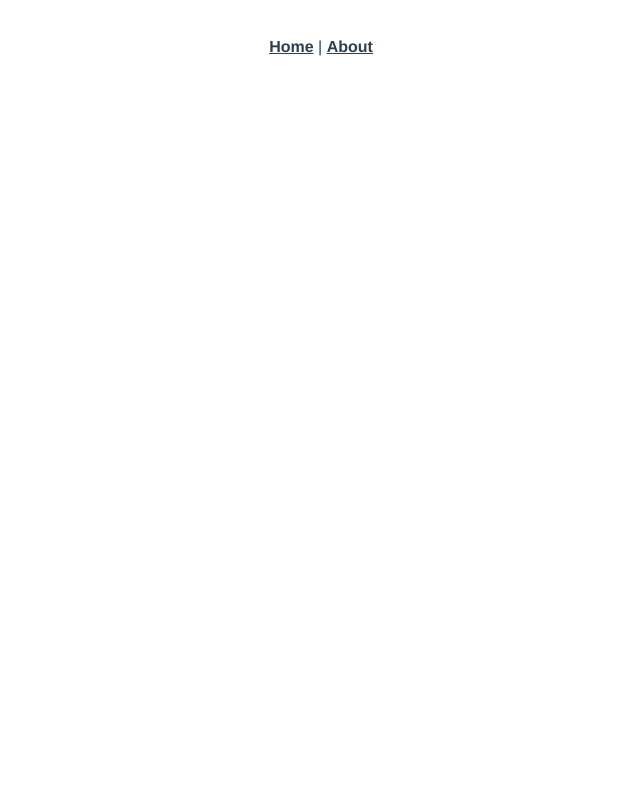
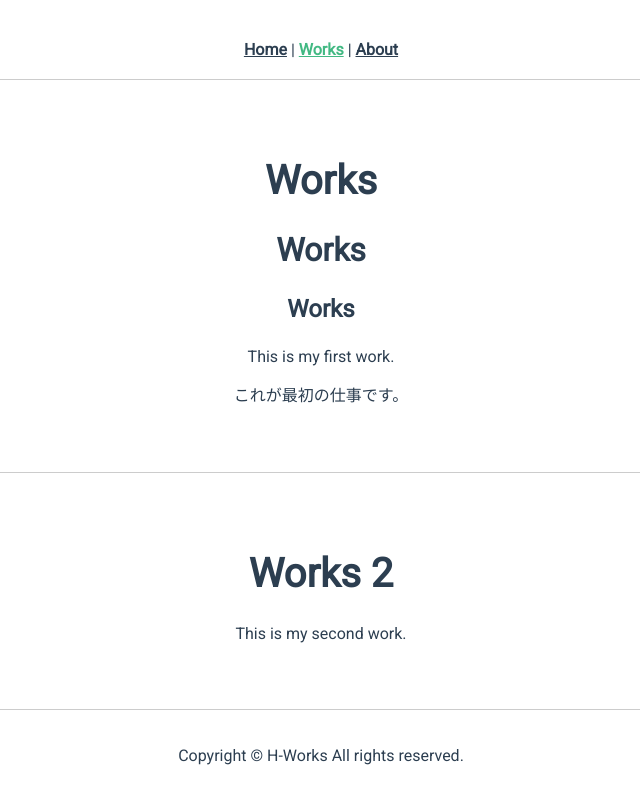
Before and after one commit to hw-hachiya/hw-prof, a Vue app: page /works in a window 1280 px wide. Shown: the top 804 px of the page, without its empty margins (319-959 px from the left). Built offline with nearby package versions, Linux system fonts and the light colour scheme.

Commit message:
GoogleFontsを読み込み

```diff
--- a/src/App.vue
+++ b/src/App.vue
@@ -2,31 +2,57 @@
   <div id="app">
     <nav>
       <router-link to="/">Home</router-link> |
+      <router-link to="/works">Works</router-link> |
       <router-link to="/about">About</router-link>
     </nav>
     <router-view />
+    <div class="footer">
+      <p>Copyright &copy; H-Works All rights reserved.</p>
+    </div>
   </div>
 </template>
 
 <style lang="scss">
+@import url("https://fonts.googleapis.com/css2?family=Noto+Sans+JP&family=Roboto:wght@100;400&display=swap");
+
+body {
+  margin: 0;
+  h1 {
+    font-size: clamp(1.875rem, 1.25rem + 2vw, 2.5rem);
+  }
+  h2 {
+    font-size: clamp(1.5rem, 1rem + 1.6vw, 2rem);
+  }
+  h3 {
+    font-size: clamp(1.125rem, 0.75rem + 1.2vw, 1.5rem);
+  }
+}
 #app {
-  font-family: Avenir, Helvetica, Arial, sans-serif;
+  font-family: "Roboto", "Noto Sans JP", sans-serif;
   -webkit-font-smoothing: antialiased;
   -moz-osx-font-smoothing: grayscale;
   text-align: center;
   color: #2c3e50;
-}
-
+  max-width: 1100px;
+  margin: auto;
+  padding: 20px;
   nav {
-  padding: 30px;
-
+    padding: 20px;
     a {
       font-weight: bold;
       color: #2c3e50;
-
       &.router-link-exact-active {
         color: #42b983;
       }
     }
   }
+  .content {
+    padding: 50px 0;
+    border-top: 1px solid #ccc;
+  }
+  .footer {
+    padding: 20px;
+    border-top: 1px solid #ccc;
+  }
+}
 </style>
--- a/src/router/index.js
+++ b/src/router/index.js
@@ -9,6 +9,11 @@ const routes = [
     path: "/",
     name: "home",
     component: HomeView,
+  },
+  {
+    path: "/works",
+    name: "works",
+    component: () => import("../views/WorksView.vue"),
   },
   {
     path: "/about",
--- a/src/views/AboutView.vue
+++ b/src/views/AboutView.vue
@@ -1,5 +1,8 @@
 <template>
   <div class="about">
-    <h1>This is an about page</h1>
+    <div class="content">
+      <h1>About</h1>
+      <p>This is an about page</p>
+    </div>
   </div>
 </template>
--- a/src/views/HomeView.vue
+++ b/src/views/HomeView.vue
@@ -1,7 +1,9 @@
 <template>
   <div class="home">
-    <img alt="Vue logo" src="../assets/logo.png" />
-    <HeaderComp msg="Welcome" />
+    <div class="content">
+      <img alt="Vue logo" src="../assets/logo.png" />
+      <HeaderComp msg="Welcome" />
+    </div>
   </div>
 </template>
 
--- /dev/null
+++ b/src/views/WorksView.vue
@@ -0,0 +1,15 @@
+<template>
+  <div class="works">
+    <div class="content">
+      <h1>Works</h1>
+      <h2>Works</h2>
+      <h3>Works</h3>
+      <p>This is my first work.</p>
+      <p>これが最初の仕事です。</p>
+    </div>
+    <div class="content">
+      <h1>Works 2</h1>
+      <p>This is my second work.</p>
+    </div>
+  </div>
+</template>
```
Lines whose indentation alone changed are shown as unchanged.
